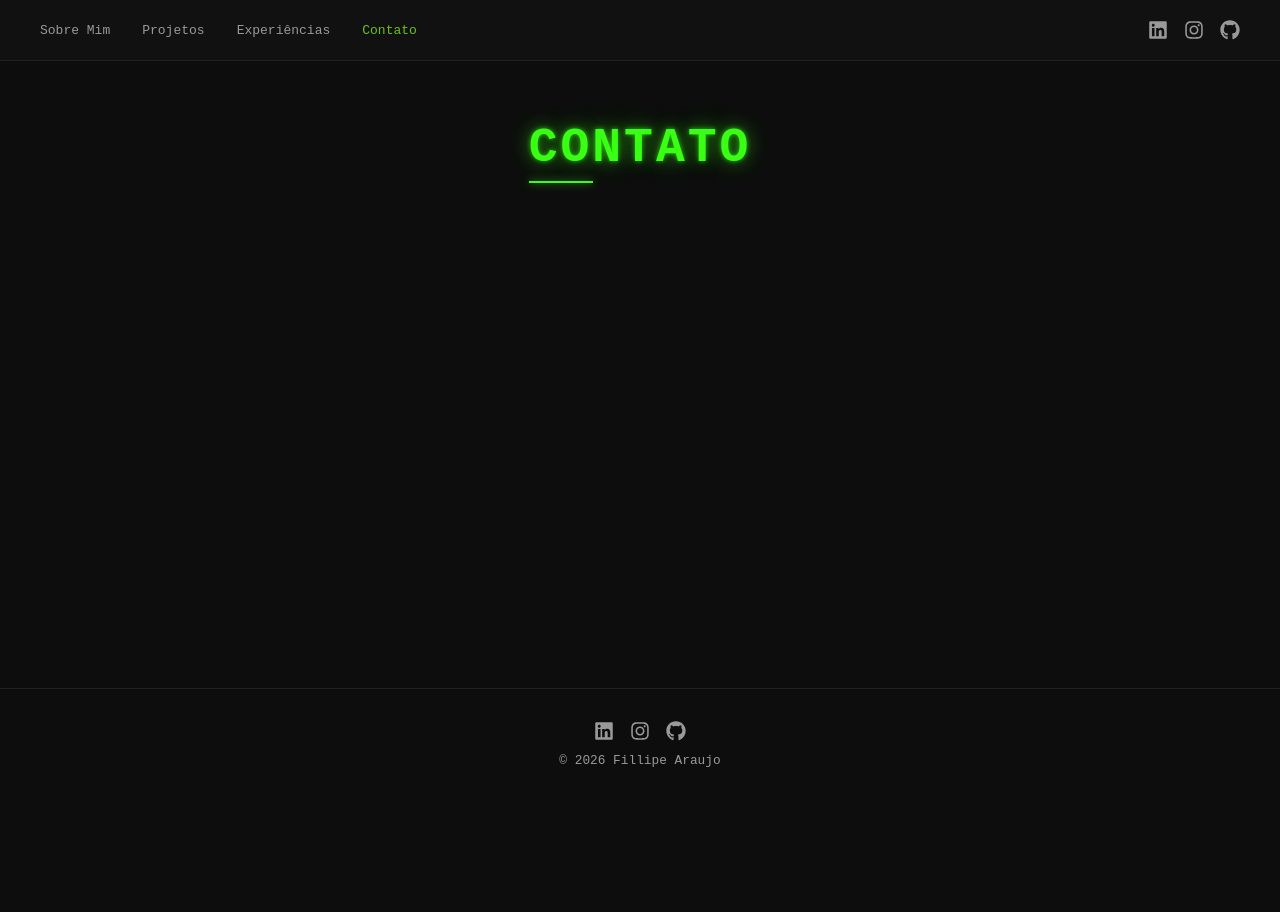
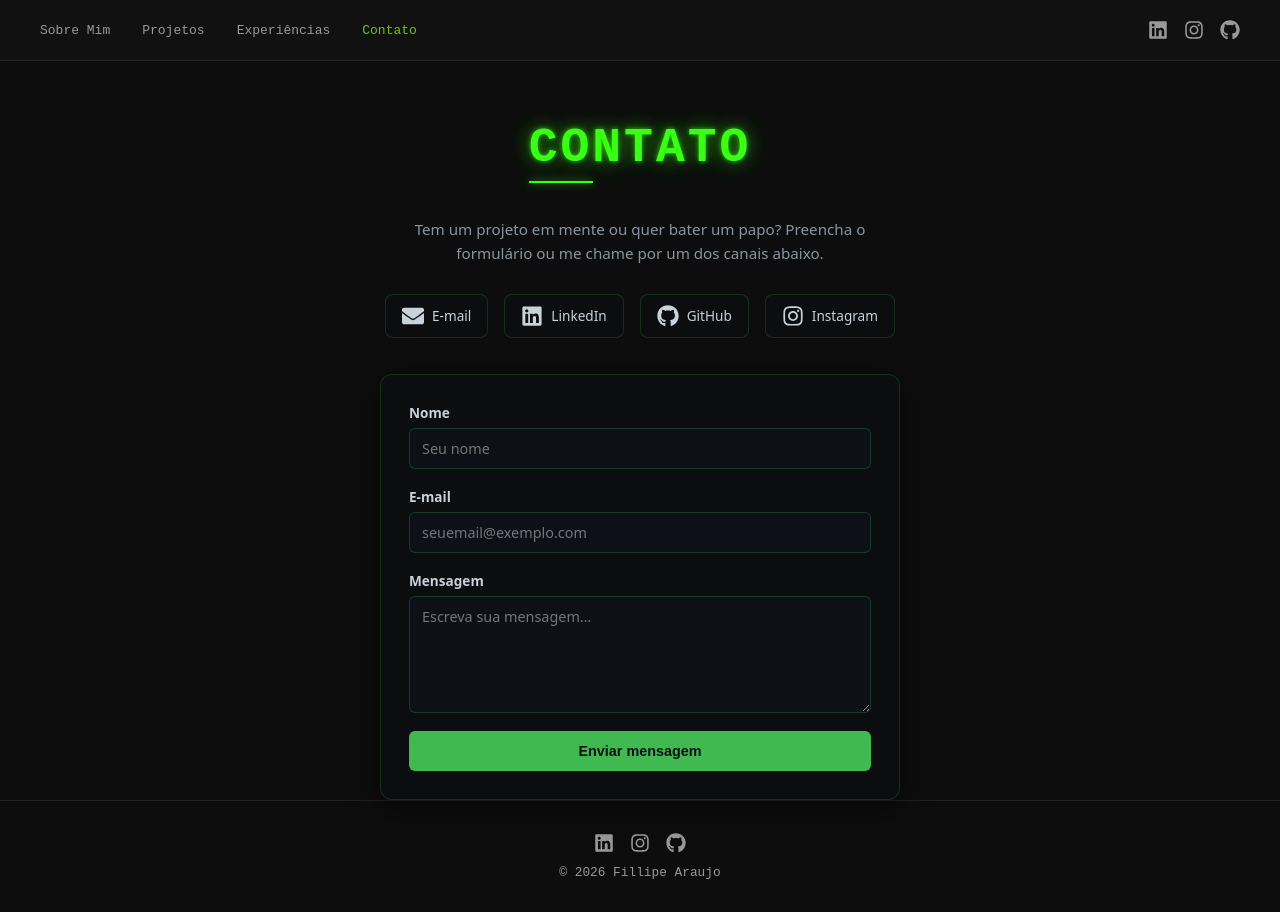
Before and after one commit to FillipeG/portfolio-pessoal, a React (Vite) app: page /contato in a window 1280 px wide. Before the commit the page ends 800 px from the top, so only its background shows below. Built offline with nearby package versions, Linux system fonts and the light colour scheme.

Commit message:
feat: adiciona página de Contato funcional com envio de e-mail via EmailJS

```diff
--- a/package.json
+++ b/package.json
@@ -10,6 +10,7 @@
     "preview": "vite preview"
   },
   "dependencies": {
+    "@emailjs/browser": "^4.4.1",
     "lucide-react": "^1.31.0",
     "react": "^19.2.8",
     "react-dom": "^19.2.8",
--- a/src/pages/Contato.jsx
+++ b/src/pages/Contato.jsx
@@ -1,10 +1,178 @@
+import { useState } from 'react';
+import emailjs from '@emailjs/browser';
+import { FaEnvelope, FaLinkedin, FaGithub, FaInstagram } from 'react-icons/fa';
 import PageTitle from '../components/PageTitle';
 import '../styles/Page.css';
+import '../styles/Contato.css';
+
+// 1. Crie uma conta gratuita em https://www.emailjs.com/
+// 2. Troque os 3 valores abaixo pelos dados da sua conta (Service ID, Template ID, Public Key)
+const EMAILJS_SERVICE_ID = 'SEU_SERVICE_ID';
+const EMAILJS_TEMPLATE_ID = 'template_tv2lblk';
+const EMAILJS_PUBLIC_KEY = 'SUA_PUBLIC_KEY';
+
+const contactLinks = [
+  {
+    label: 'E-mail',
+    href: 'mailto:seuemail@exemplo.com',
+    icon: FaEnvelope,
+  },
+  {
+    label: 'LinkedIn',
+    href: 'https://linkedin.com/in/fillipeg-ca',
+    icon: FaLinkedin,
+  },
+  {
+    label: 'GitHub',
+    href: 'https://github.com/FillipeG',
+    icon: FaGithub,
+  },
+  {
+    label: 'Instagram',
+    href: 'https://instagram.com/fillipeeg',
+    icon: FaInstagram,
+  },
+];
 
 export default function Contato() {
+  const [form, setForm] = useState({ name: '', email: '', message: '' });
+  const [errors, setErrors] = useState({});
+  const [status, setStatus] = useState('idle'); // idle | sending | success | error
+
+  function handleChange(e) {
+    const { name, value } = e.target;
+    setForm((prev) => ({ ...prev, [name]: value }));
+  }
+
+  function validate() {
+    const newErrors = {};
+    if (!form.name.trim()) newErrors.name = 'Informe seu nome.';
+    if (!form.email.trim()) {
+      newErrors.email = 'Informe seu e-mail.';
+    } else if (!/^[^\s@]+@[^\s@]+\.[^\s@]+$/.test(form.email)) {
+      newErrors.email = 'E-mail inválido.';
+    }
+    if (!form.message.trim()) newErrors.message = 'Escreva uma mensagem.';
+    return newErrors;
+  }
+
+  async function handleSubmit(e) {
+    e.preventDefault();
+
+    const validationErrors = validate();
+    setErrors(validationErrors);
+    if (Object.keys(validationErrors).length > 0) return;
+
+    setStatus('sending');
+
+    try {
+      await emailjs.send(
+        EMAILJS_SERVICE_ID,
+        EMAILJS_TEMPLATE_ID,
+        {
+          name: form.name,
+          email: form.email,
+          message: form.message,
+          time: new Date().toLocaleString('pt-BR'),
+        },
+        { publicKey: EMAILJS_PUBLIC_KEY }
+      );
+
+      setStatus('success');
+      setForm({ name: '', email: '', message: '' });
+    } catch (err) {
+      console.error('Erro ao enviar e-mail:', err);
+      setStatus('error');
+    }
+  }
+
   return (
     <section className="page-section">
       <PageTitle>Contato</PageTitle>
+
+      <div className="contato-content">
+        <p className="contato-intro">
+          Tem um projeto em mente ou quer bater um papo? Preencha o formulário
+          ou me chame por um dos canais abaixo.
+        </p>
+
+        <div className="contato-icons">
+          {contactLinks.map(({ label, href, icon: Icon }) => (
+            <a
+              key={label}
+              href={href}
+              target={href.startsWith('http') ? '_blank' : undefined}
+              rel={href.startsWith('http') ? 'noreferrer' : undefined}
+              className="contato-icon"
+              aria-label={label}
+            >
+              <Icon size={22} />
+              <span>{label}</span>
+            </a>
+          ))}
+        </div>
+
+        <form className="contato-form" onSubmit={handleSubmit} noValidate>
+          <div className="contato-field">
+            <label htmlFor="name">Nome</label>
+            <input
+              id="name"
+              name="name"
+              type="text"
+              value={form.name}
+              onChange={handleChange}
+              placeholder="Seu nome"
+            />
+            {errors.name && <span className="contato-error">{errors.name}</span>}
+          </div>
+
+          <div className="contato-field">
+            <label htmlFor="email">E-mail</label>
+            <input
+              id="email"
+              name="email"
+              type="email"
+              value={form.email}
+              onChange={handleChange}
+              placeholder="seuemail@exemplo.com"
+            />
+            {errors.email && <span className="contato-error">{errors.email}</span>}
+          </div>
+
+          <div className="contato-field">
+            <label htmlFor="message">Mensagem</label>
+            <textarea
+              id="message"
+              name="message"
+              rows={5}
+              value={form.message}
+              onChange={handleChange}
+              placeholder="Escreva sua mensagem..."
+            />
+            {errors.message && <span className="contato-error">{errors.message}</span>}
+          </div>
+
+          <button
+            type="submit"
+            className="contato-btn"
+            disabled={status === 'sending'}
+          >
+            {status === 'sending' ? 'Enviando...' : 'Enviar mensagem'}
+          </button>
+
+          {status === 'success' && (
+            <p className="contato-feedback contato-feedback--success">
+              Mensagem enviada com sucesso! Retornarei em breve.
+            </p>
+          )}
+          {status === 'error' && (
+            <p className="contato-feedback contato-feedback--error">
+              Não foi possível enviar sua mensagem. Tente novamente ou use um
+              dos canais acima.
+            </p>
+          )}
+        </form>
+      </div>
     </section>
   );
 }
--- /dev/null
+++ b/src/styles/Contato.css
@@ -0,0 +1,141 @@
+.contato-content {
+  width: 100%;
+  max-width: 560px;
+  margin-top: 30px;
+  display: flex;
+  flex-direction: column;
+  align-items: center;
+  padding: 0 20px;
+}
+
+.contato-intro {
+  color: #8b949e;
+  text-align: center;
+  font-size: 0.95rem;
+  line-height: 1.6;
+  margin-bottom: 28px;
+}
+
+.contato-icons {
+  display: flex;
+  flex-wrap: wrap;
+  justify-content: center;
+  gap: 16px;
+  margin-bottom: 36px;
+  width: 100%;
+}
+
+.contato-icon {
+  display: flex;
+  align-items: center;
+  gap: 8px;
+  padding: 10px 16px;
+  border-radius: 8px;
+  border: 1px solid rgba(63, 185, 80, 0.2);
+  background: rgba(10, 15, 20, 0.4);
+  color: #c9d1d9;
+  text-decoration: none;
+  font-size: 0.85rem;
+  transition: border-color 0.2s ease, color 0.2s ease, transform 0.2s ease;
+}
+
+.contato-icon:hover {
+  border-color: rgba(63, 185, 80, 0.7);
+  color: #3fb950;
+  transform: translateY(-3px);
+}
+
+.contato-form {
+  width: 100%;
+  background: rgba(10, 15, 20, 0.4);
+  border: 1px solid rgba(63, 185, 80, 0.2);
+  border-radius: 12px;
+  padding: 28px;
+  backdrop-filter: blur(8px);
+  box-shadow: 0 8px 32px rgba(0, 0, 0, 0.5);
+  display: flex;
+  flex-direction: column;
+  gap: 18px;
+}
+
+.contato-field {
+  display: flex;
+  flex-direction: column;
+  gap: 6px;
+  text-align: left;
+}
+
+.contato-field label {
+  color: #c9d1d9;
+  font-size: 0.85rem;
+  font-weight: bold;
+}
+
+.contato-field input,
+.contato-field textarea {
+  background: #0d1117;
+  border: 1px solid rgba(63, 185, 80, 0.25);
+  border-radius: 6px;
+  padding: 10px 12px;
+  color: #c9d1d9;
+  font-size: 0.9rem;
+  font-family: inherit;
+  resize: vertical;
+  transition: border-color 0.2s ease;
+}
+
+.contato-field input:focus,
+.contato-field textarea:focus {
+  outline: none;
+  border-color: #3fb950;
+}
+
+.contato-error {
+  color: #f85149;
+  font-size: 0.78rem;
+}
+
+.contato-btn {
+  background: #3fb950;
+  color: #0d1117;
+  border: none;
+  border-radius: 6px;
+  padding: 12px 18px;
+  font-weight: bold;
+  font-size: 0.9rem;
+  cursor: pointer;
+  transition: filter 0.15s ease, opacity 0.15s ease;
+}
+
+.contato-btn:hover:not(:disabled) {
+  filter: brightness(1.1);
+}
+
+.contato-btn:disabled {
+  opacity: 0.6;
+  cursor: not-allowed;
+}
+
+.contato-feedback {
+  font-size: 0.85rem;
+  text-align: center;
+  margin-top: -4px;
+}
+
+.contato-feedback--success {
+  color: #3fb950;
+}
+
+.contato-feedback--error {
+  color: #f85149;
+}
+
+@media (max-width: 600px) {
+  .contato-icon span {
+    display: none;
+  }
+
+  .contato-icon {
+    padding: 10px;
+  }
+}
```
Also changed, not shown: 1 other file (tests, documents, lock files or other folders).
